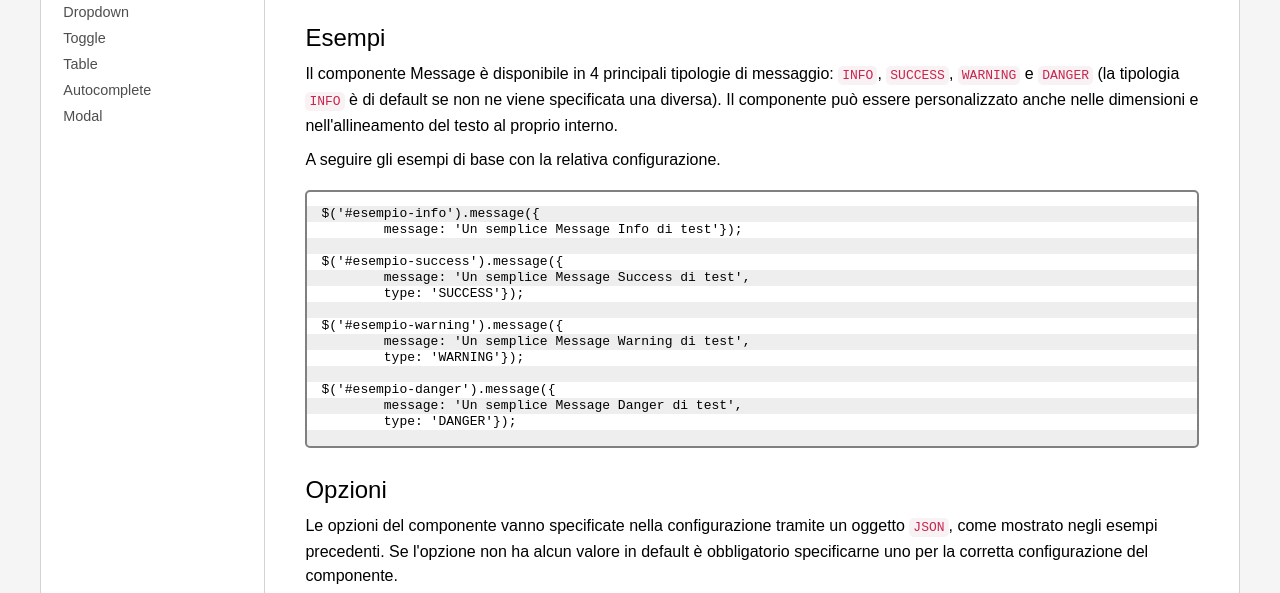
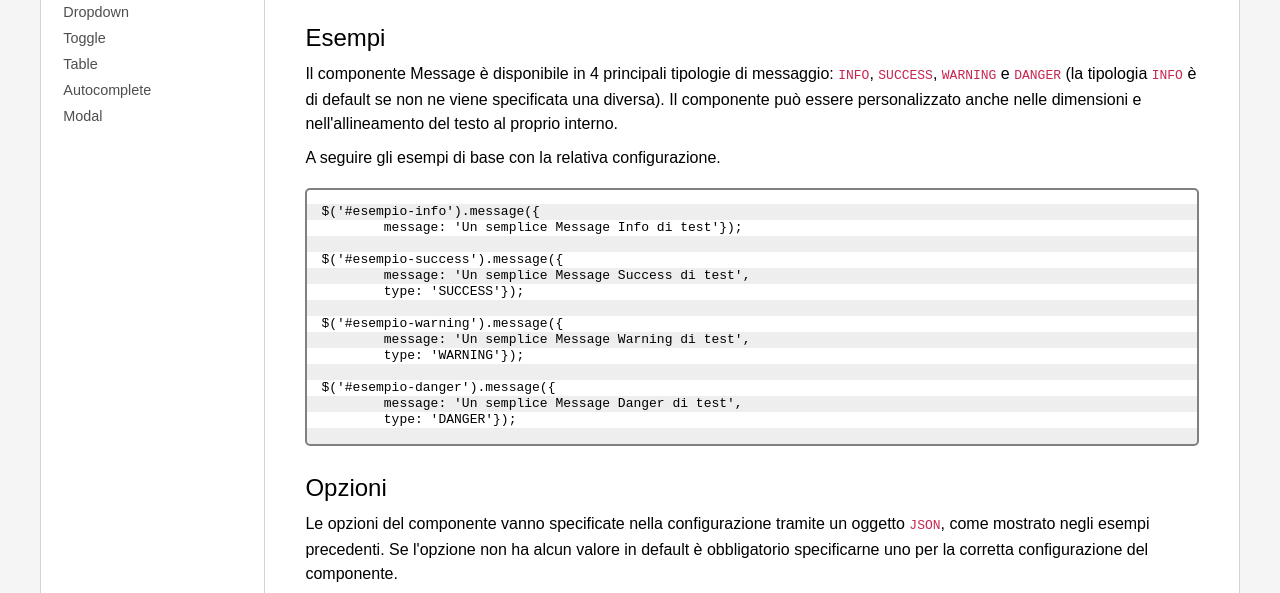
Before and after one commit to andrea-gasparini/front-end-bootcamp-project-babelscape, a website built with webpack: page documentation/message-documentation.html in a window 1280 px wide. Shown: the part 156-749 px from the top of the page. Built offline with nearby package versions, Linux system fonts and the light colour scheme.

Commit message:
Edit formattazione <code> documentazione

```diff
--- a/documentation/css/documentation.css
+++ b/documentation/css/documentation.css
@@ -57,7 +57,6 @@ pre
 {
     display: block;
     border: 2px solid grey;
-    /* border-left: 5px solid rgb(255, 97, 39); */
     border-radius: 5px;
     padding: 14px;
     padding-bottom: 0;
@@ -68,10 +67,7 @@ pre
 }
 code
 {
-    padding: 2px 4px;
     color: #c7254e;
-    background-color: #f9f2f4;
-    border-radius: 5px;
 }
 table
 {
```
